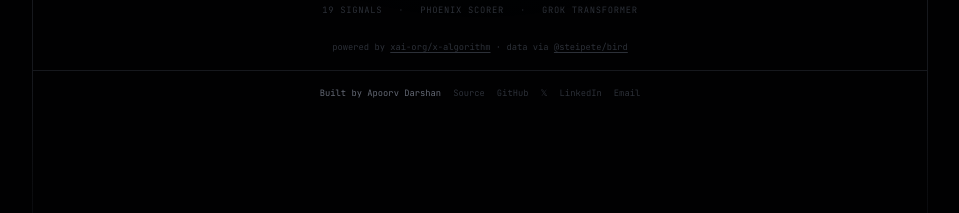
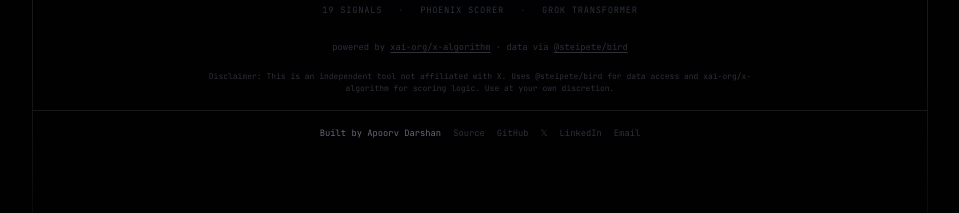
Before and after one commit to apoorvdarshan/Xscore, a Next.js app: page / in a window 1280 px wide. Shown: the part 480-693 px from the top of the page, without its empty margins (160-1119 px from the left). Built offline with nearby package versions, Linux system fonts and the light colour scheme; a web font is replaced by a local one.

Commit message:
Add disclaimer to footer for third-party tool usage

```diff
--- a/src/app/page.tsx
+++ b/src/app/page.tsx
@@ -463,6 +463,10 @@ export default function Home() {
             <a href="https://www.npmjs.com/package/@steipete/bird" target="_blank" rel="noopener noreferrer" className="transition-colors hover:text-[var(--cyan)]" style={{ textDecoration: "underline", textUnderlineOffset: "2px" }}>@steipete/bird</a>
           </div>
 
+          <div className="mono mb-4" style={{ fontSize: "0.5rem", color: "var(--text-ghost)", maxWidth: "36rem", margin: "0 auto 1rem" }}>
+            Disclaimer: This is an independent tool not affiliated with X. Uses @steipete/bird for data access and xai-org/x-algorithm for scoring logic. Use at your own discretion.
+          </div>
+
           <div className="mono pt-4 flex items-center justify-center gap-3 flex-wrap" style={{ borderTop: "1px solid var(--border-dim)", fontSize: "0.55rem" }}>
             <span style={{ color: "var(--text-tertiary)" }}>Built by Apoorv Darshan</span>
             {[
```
